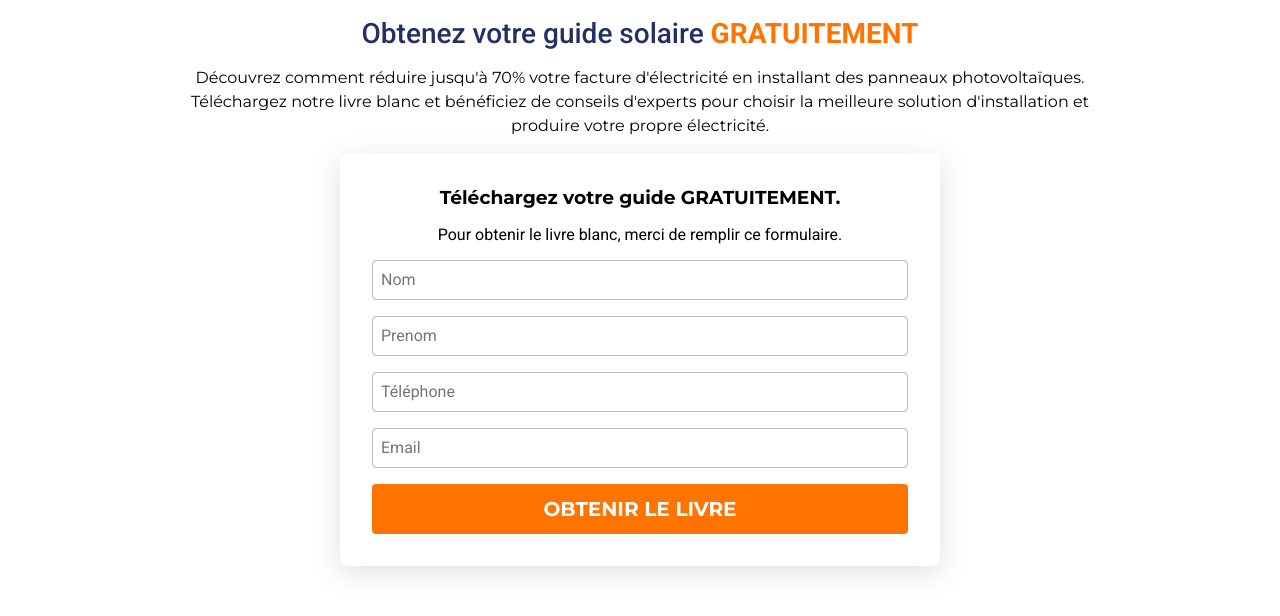
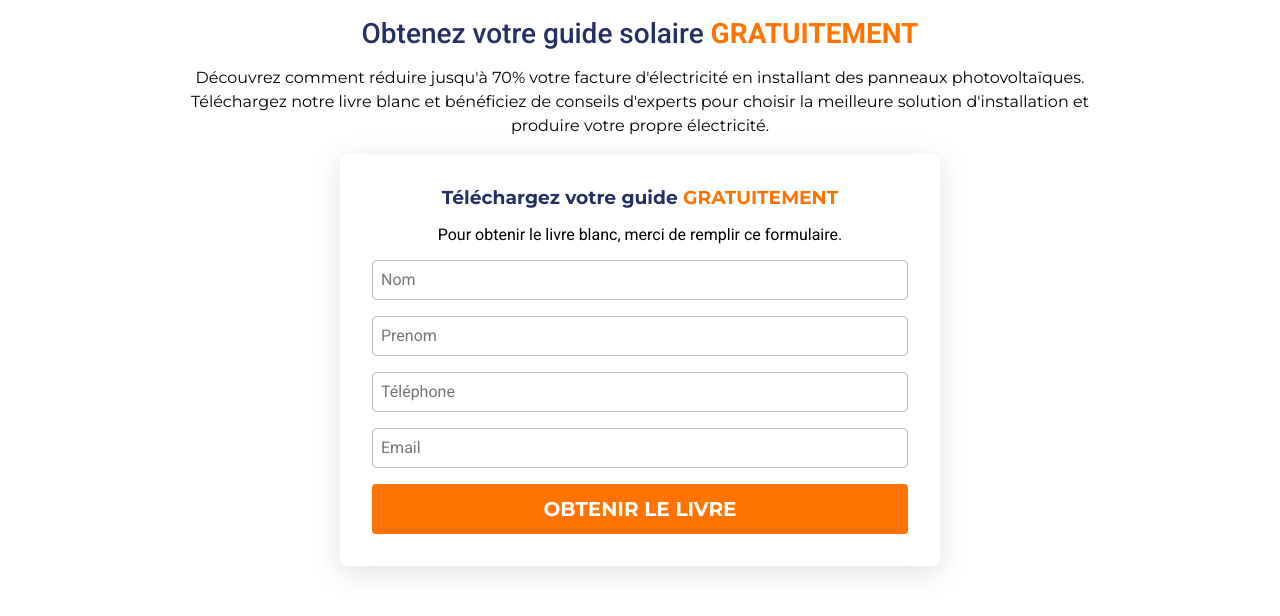
Before and after one commit to fanasinany/livre-blanc-isowatt, a plain HTML site: page index.html in a window 1280 px wide. Shown: the part 150-766 px from the top of the page. Drawn offline with Linux system fonts and the light colour scheme.

Commit message:
change text in form

```diff
--- a/assets/css/style.scss
+++ b/assets/css/style.scss
@@ -92,6 +92,10 @@ input {
     text-align: center;
     h3 {
       margin: 0;
+      color: $blue-dark;
+      &>span{
+        color: $orange;
+      }
     }
     form {
       display: flex;
--- a/index.html
+++ b/index.html
@@ -24,7 +24,7 @@
             solution d'installation et produire votre propre électricité.
           </p>
           <div class="form-wrapper">
-            <h3>Téléchargez votre guide GRATUITEMENT.</h3>
+            <h3>Téléchargez votre guide <span>GRATUITEMENT</span></h3>
             <p>Pour obtenir le livre blanc, merci de remplir ce formulaire.</p>
             <form action="#">
               <input type="text" name="name" placeholder="Nom" />
```
Also changed, not shown: assets/css/style.css, 1 other file.
